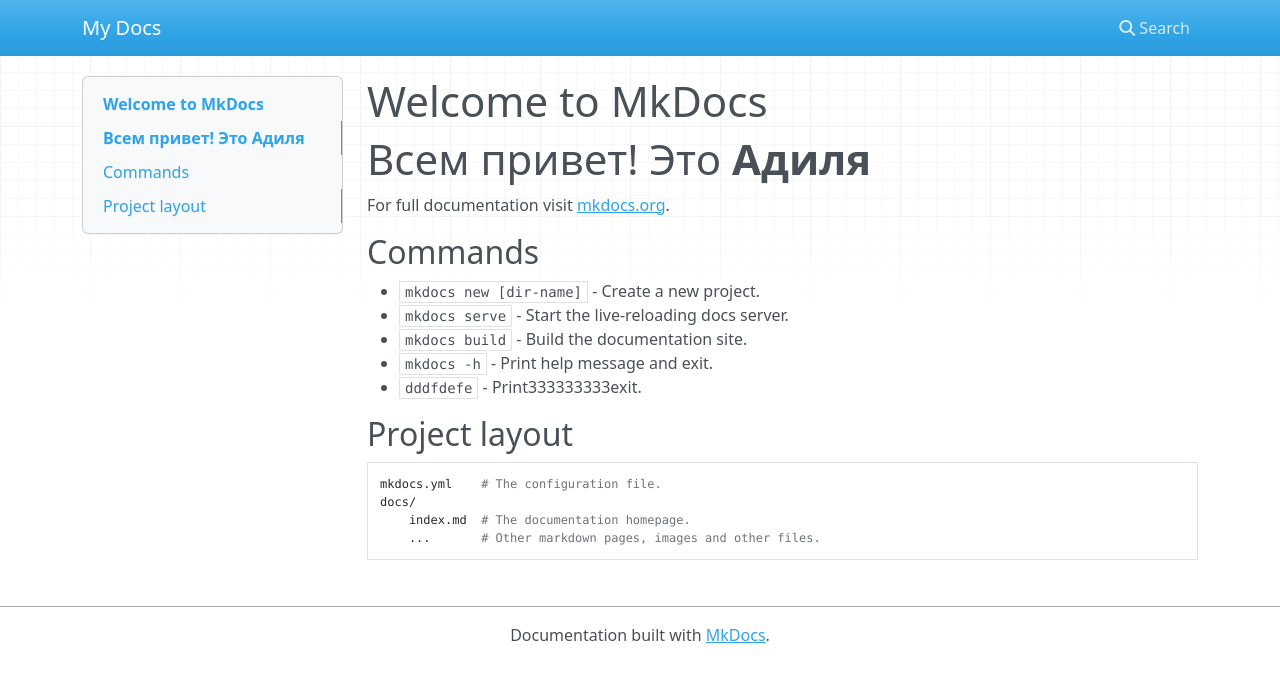
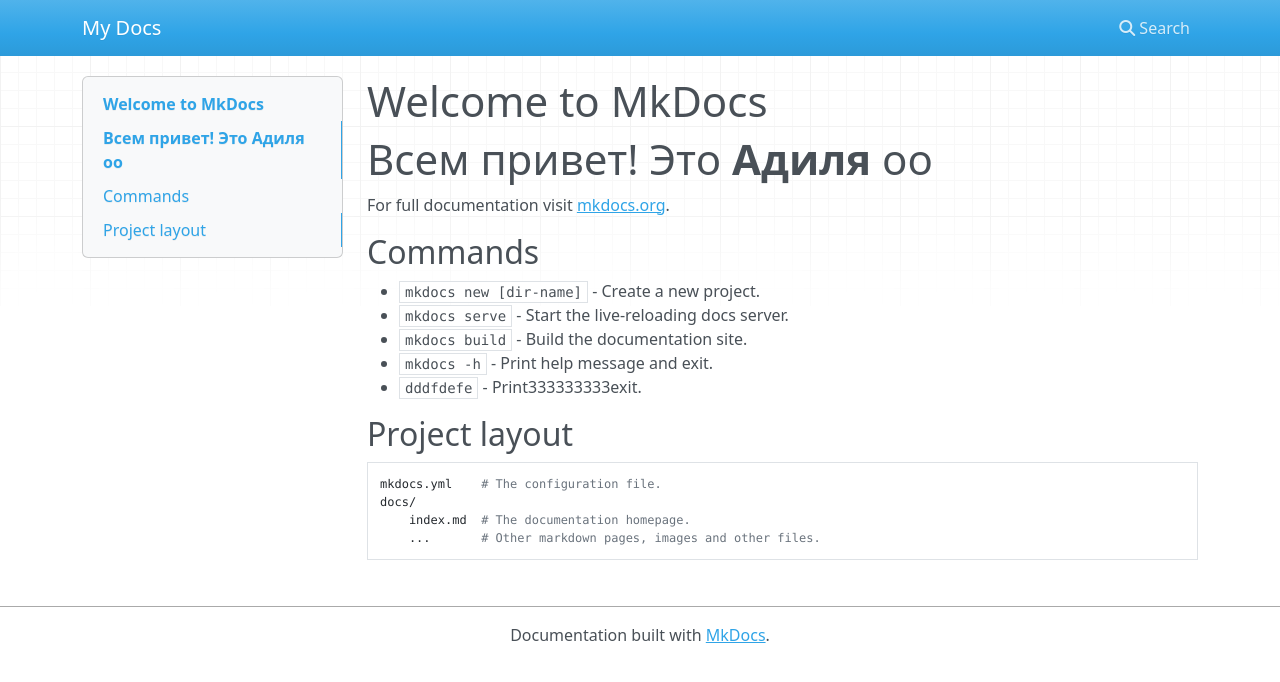
Before and after one commit to Adilya-Batyrbekova/mkdocs-site, an MkDocs documentation site: the page built from docs/index.md, in a window 1280 px wide. Shown: the top 682 px of the page. Built offline with MkDocs 1.6.1, drawn with Linux system fonts in a browser that asks for light colours; nearby versions of some CDN libraries.

Commit message:
Update index.md

```diff
--- a/docs/index.md
+++ b/docs/index.md
@@ -1,6 +1,6 @@
 # Welcome to MkDocs
 
-# Всем привет! Это **Адиля**
+# Всем привет! Это **Адиля** оо
 
 For full documentation visit [mkdocs.org](https://www.mkdocs.org).
 
```
